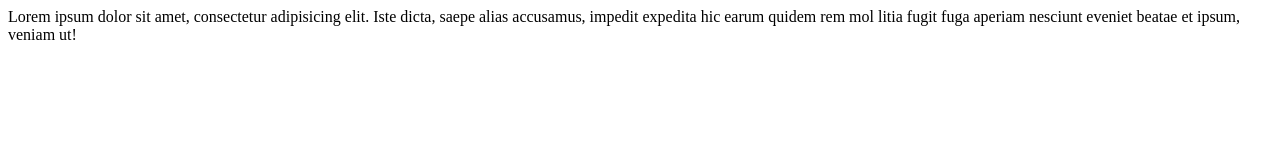
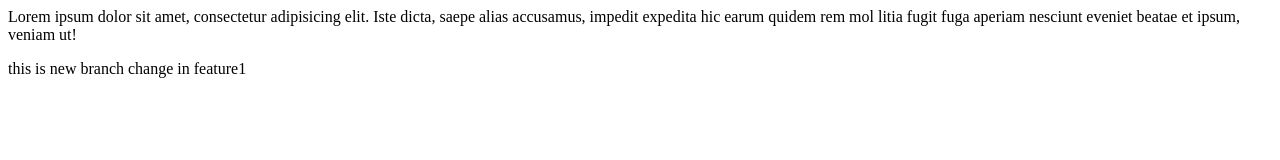
Before and after one commit to alfiyarajjaksayyad/localrepo, a plain HTML site: page index.html in a window 1280 px wide. Drawn offline with Linux system fonts and the light colour scheme.

Commit message:
add new feature

```diff
--- a/index.html
+++ b/index.html
@@ -1,2 +1,4 @@
 <p>  Lorem ipsum dolor sit amet, consectetur adipisicing elit. Iste dicta, saepe alias accusamus, impedit expedita hic earum quidem rem mol
     litia fugit fuga aperiam nesciunt eveniet beatae et ipsum, veniam ut!</p>
+
+    <p>  this is new branch change in feature1</p>
```
